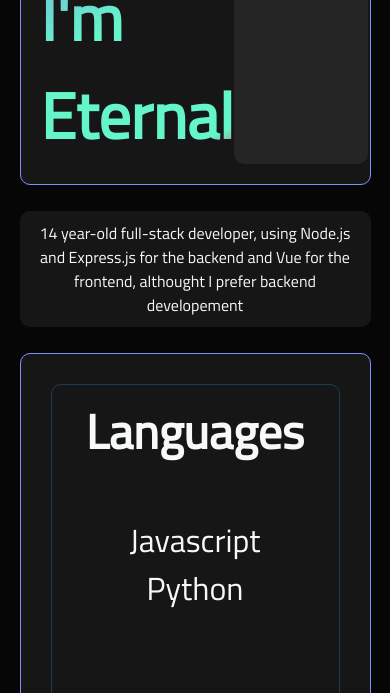
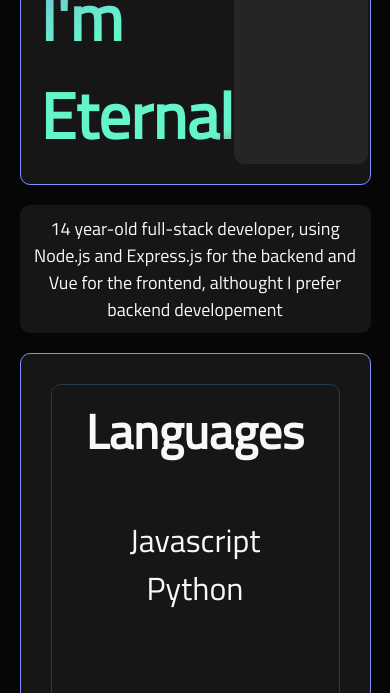
Before and after one commit to richmailYT/portfolio, a plain HTML site: page index.html in a window 390 px wide. Shown: the part 151-844 px from the top of the page. Drawn offline with Linux system fonts and the light colour scheme.

Commit message:
Change font side of .about-me

```diff
--- a/index.scss
+++ b/index.scss
@@ -14,7 +14,7 @@ body {
     display: grid;
 
     grid-template-columns: 1fr;
-    grid-template-rows: 4fr 1.5fr 8fr;
+    grid-template-rows: 4fr 2fr 8fr;
 
     color: rgb(247, 248, 248);
 }
@@ -66,6 +66,10 @@ header {
 
     border-radius: 10px;
     background-color: rgb(22, 22, 22);
+
+    p {
+        font-size: 22px;
+    }
 }
 
 .skills {
@@ -121,7 +125,7 @@ header {
 // }
 
 //if you have 2 items
-@media (max-width: 680px) {
+@media (max-width: 700px) {
     body {
         grid-template-rows: 2fr 1fr 8fr;
     }
@@ -132,6 +136,12 @@ header {
         }
     }
 
+    .about-me {
+        p {
+            font-size: 18px;
+        }
+    }
+
     .skills {
         grid-template-columns: repeat(1, 1fr);
         grid-template-rows: repeat(2, 1fr);
```
Also changed, not shown: index.css, 1 other file.
